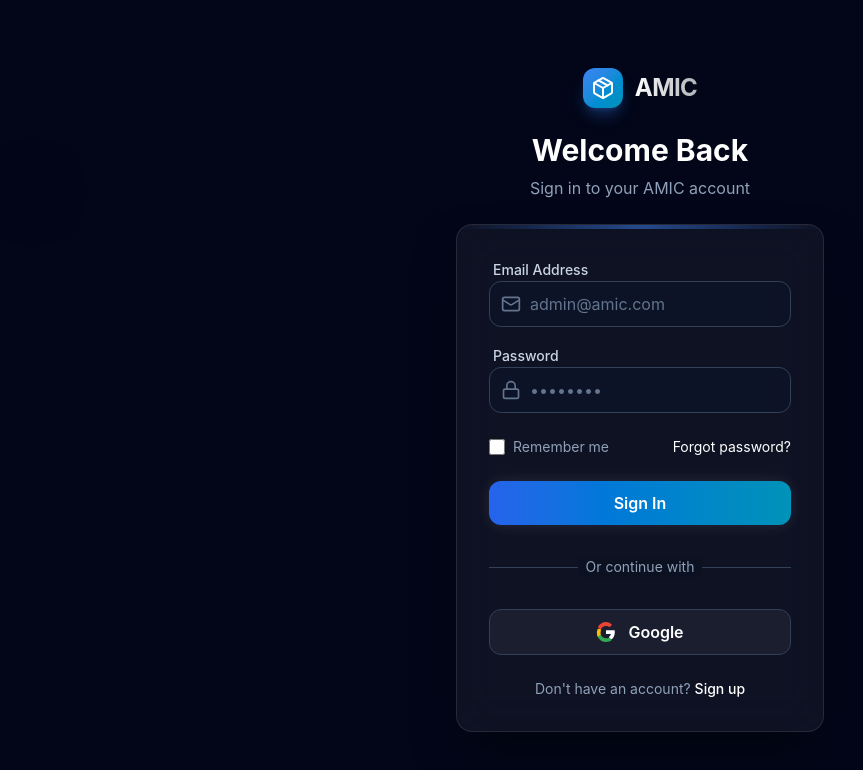
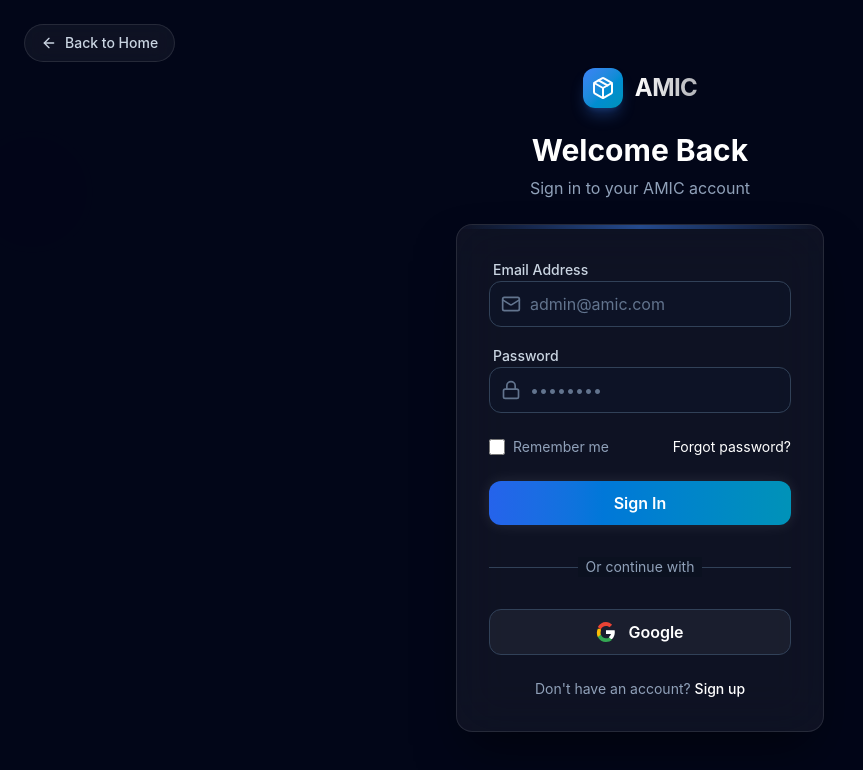
Before and after one commit to ChandranSukirthan/Automated-Manufacturing-Inventory-Coordinator, a React app in the folder frontend/: page /login in a window 1280 px wide. Shown: the top 770 px of the page, without its empty margins (0-863 px from the left). Built offline with nearby package versions, Linux system fonts and the light colour scheme; the HTML template or start-up script is replaced by a standard one.

Commit message:
Add back button

```diff
--- a/frontend/src/components/Auth/AuthLayout.jsx
+++ b/frontend/src/components/Auth/AuthLayout.jsx
@@ -1,5 +1,5 @@
 import React from 'react';
-import { Package } from 'lucide-react';
+import { Package, ArrowLeft } from 'lucide-react';
 import { Link } from 'react-router-dom';
 
 export default function AuthLayout({ children, title, subtitle }) {
@@ -9,6 +9,15 @@
       <div className="absolute top-0 -left-40 w-96 h-96 bg-brand-600 rounded-full mix-blend-multiply filter blur-[128px] opacity-40 animate-blob"></div>
       <div className="absolute top-0 -right-40 w-96 h-96 bg-cyan-600 rounded-full mix-blend-multiply filter blur-[128px] opacity-40 animate-blob animation-delay-2000"></div>
       <div className="absolute -bottom-8 left-20 w-72 h-72 bg-blue-600 rounded-full mix-blend-multiply filter blur-[128px] opacity-40 animate-blob animation-delay-4000"></div>
+
+      {/* Back Button */}
+      <Link
+        to="/"
+        className="absolute top-6 left-6 z-20 flex items-center gap-2 px-4 py-2 text-sm font-medium text-slate-300 hover:text-white bg-white/5 hover:bg-white/10 rounded-full border border-white/10 transition-colors backdrop-blur-md"
+      >
+        <ArrowLeft className="w-4 h-4" />
+        Back to Home
+      </Link>
 
       <div className="relative z-10 w-[400px] max-w-[90vw] mx-auto px-4 py-12 flex flex-col justify-center">
         <div className="text-center mb-6">
```
